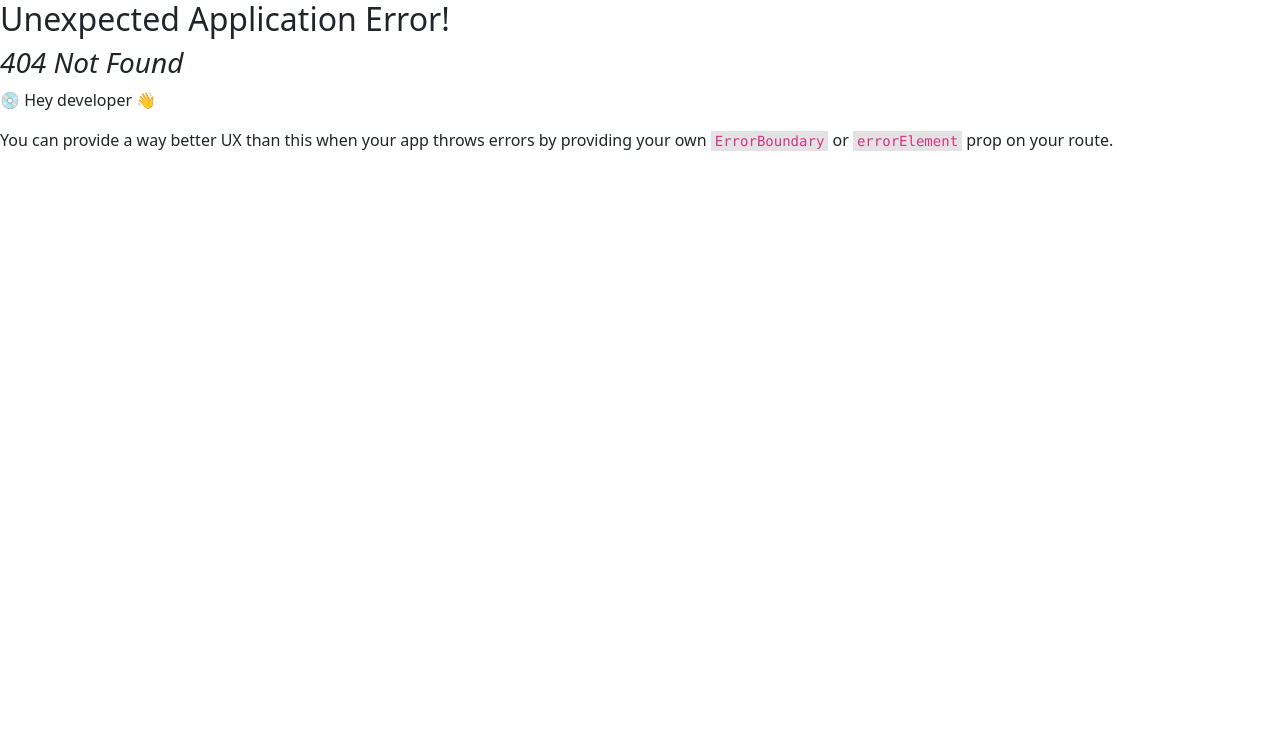
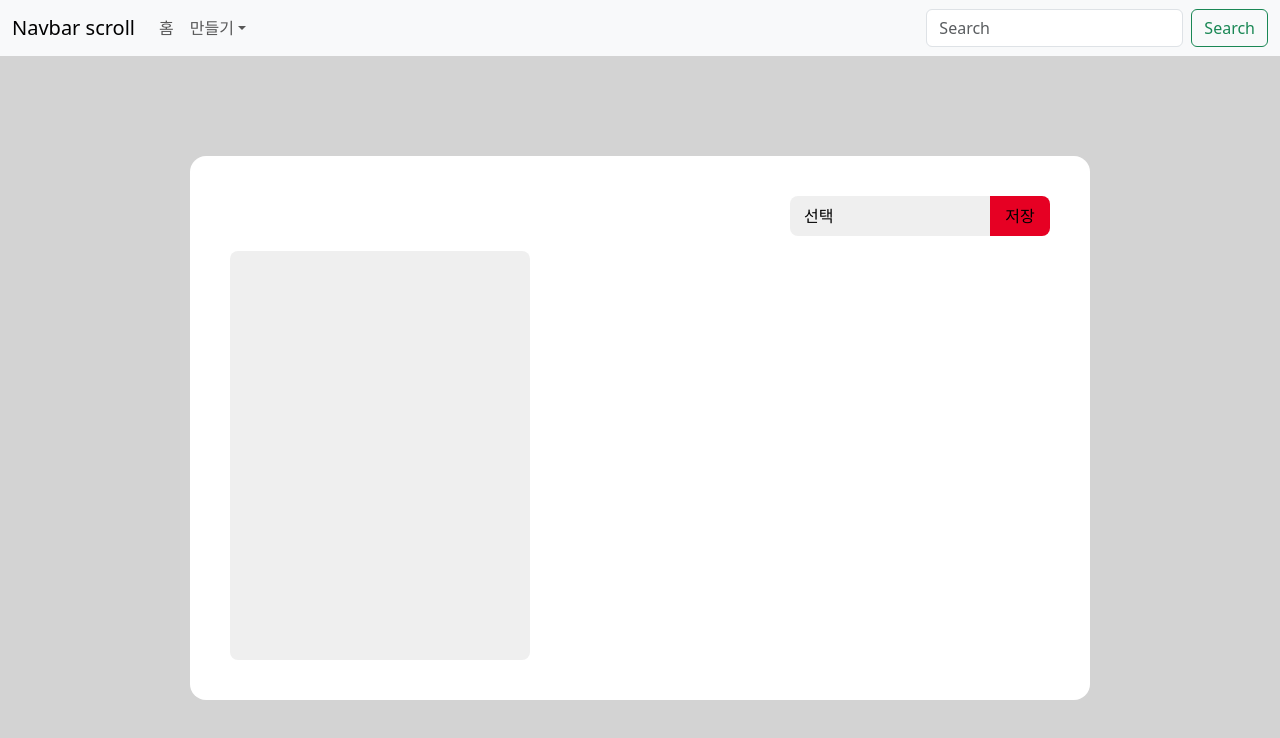
Before and after one commit to whatiiiii/kosmo-proj-final, a React (Vite) app in the folder frontend/: page /makepin in a window 1280 px wide. Before the commit this address had no page. Shown: the top 738 px of the page. Built offline with nearby package versions, Linux system fonts and the light colour scheme.

Commit message:
makepin 추가

```diff
--- a/frontend/src/components/MakePin.tsx
+++ b/frontend/src/components/MakePin.tsx
@@ -4,14 +4,172 @@ function MakePin() {
   return (
     <>
       <PinNavBar />
-      <div>
+      <div style={styles.mainscreen}>
         <div>
-          <div></div>
+          <div style={styles.startmainscreen}>
+            <div style={styles.fileupscreen}>
+              <div style={styles.searchbar}>
+                <div style={styles.searchbutton}></div>
+                <div style={styles.searchbutton2}>
+                  <button style={styles.scrollbutton}>
+                    <span>선택</span>
+                  </button>
+                  <button style={styles.scrollbutton2}>
+                    <span color="white">저장</span>
+                  </button>
+                </div>
+              </div>
+              <div style={styles.fileupload}>
+                <div style={styles.fileupload2}>
+                  <div style={styles.fileupload3}>
+                    <input
+                      aria-label="파일 업로드"
+                      id="media-upload-input-5d6df17c-e614-4193-9f8c-6ca3ea8c0a82"
+                      data-test-id="media-upload-input-5d6df17c-e614-4193-9f8c-6ca3ea8c0a82"
+                      type="file"
+                      accept="image/bmp,image/gif,image/jpeg,image/png,image/tiff,image/webp"
+                      aria-hidden="false"
+                      tabIndex={0}
+                      style={styles.fileupstyle}
+                    />
+                  </div>
+                </div>
+              </div>
+            </div>
+          </div>
         </div>
       </div>
     </>
   );
 }
-const styles: Record<string, React.CSSProperties> = {};
+function setThumbnail(event) {
+  var reader = new FileReader();
+
+  reader.onload = function (event) {
+    var img = document.createElement("img");
+    img.setAttribute("src", event.target.result);
+    document.querySelector("div#image_container").appendChild(img);
+  };
+
+  reader.readAsDataURL(event.target.files[0]);
+}
+const styles: Record<string, React.CSSProperties> = {
+  mainscreen: {
+    paddingTop: 55.972,
+    boxSizing: "border-box",
+    display: "block",
+  },
+  startmainscreen: {
+    top: 55.972,
+    boxSizing: "border-box",
+    display: "flex",
+    backgroundColor: "lightgray",
+    position: "fixed",
+    flexDirection: "column",
+    left: "0",
+    bottom: "0",
+    right: "0",
+    padding: 100,
+    alignItems: "center",
+  },
+  fileupscreen: {
+    textAlign: "center",
+    boxSizing: "border-box",
+    position: "relative",
+    flexDirection: "column",
+    display: "flex",
+    height: 700,
+    backgroundColor: "white",
+    borderRadius: 16,
+    width: 900,
+    justifyContent: "center",
+    paddingTop: 40,
+    paddingLeft: 40,
+    paddingRight: 40,
+  },
+  searchbar: {
+    marginBottom: 15,
+    boxSizing: "border-box",
+    display: "flex",
+  },
+  searchbutton: {
+    minWidth: 310,
+    minHeight: 40,
+    alignItems: "center",
+    margin: 0,
+    display: "flex",
+  },
+  searchbutton2: {
+    minWidth: 510,
+    minHeight: 40,
+    alignItems: "center",
+    margin: 0,
+    display: "flex",
+    paddingLeft: 250,
+  },
+  scrollbutton: {
+    alignItems: "center",
+    backgroundColor: "rgb(239, 239, 239)",
+    border: "none",
+    cursor: "pointer",
+    display: "flex",
+    flexGrow: 1,
+    height: 40,
+    justifyContent: "spaceBetween",
+    minWidth: 0,
+    width: 100,
+    outline: 0,
+    padding: "0px 0px 0px 14px",
+    position: "relative",
+    borderRadius: "8px 0px 0px 8px",
+    pointerEvents: "auto",
+  },
+  scrollbutton2: {
+    backgroundColor: "rgb(230, 0, 35)",
+    border: "none",
+    cursor: "pointer",
+    flex: "0 0 auto",
+    height: "40px",
+    width: 60,
+    outline: "0px",
+    padding: "0px 14px",
+    borderRadius: "0px 8px 8px 0px",
+    pointerEvents: "auto",
+  },
+  fileupload: {
+    paddingBottom: 40,
+    boxSizing: "border-box",
+    display: "flex",
+    flexDirection: "row",
+    width: 300,
+    height: "100%",
+  },
+  fileupload2: {
+    boxSizing: "border-box",
+    display: "block",
+    width: 300,
+    height: "100%",
+    flex: "1 1 auto",
+  },
+  fileupload3: {
+    backgroundColor: "rgb(239, 239, 239)",
+    boxShadow: "none",
+    height: "100%",
+    borderRadius: 8,
+    boxSizing: "border-box",
+    display: "block",
+    position: "relative",
+  },
+  fileupstyle: {
+    cursor: "pointer",
+    height: "100%",
+    opacity: 0,
+    position: "static",
+    width: "100%",
+    left: 0,
+    top: 0,
+    fontSize: 0,
+  },
+};
 
 export default MakePin;
--- a/frontend/src/main.tsx
+++ b/frontend/src/main.tsx
@@ -5,7 +5,6 @@ import "bootstrap/dist/css/bootstrap.min.css";
 //import "./index.css";
 import { createBrowserRouter, Outlet, RouterProvider } from "react-router-dom";
 import TestPage from "./components/TestPage.tsx";
-import ErrorPage from "./components/ErrorPage.tsx";
 import OmokBoard from "./components/OmokBoard.tsx";
 import ButtonFriend from "./components/ButtonFriend.tsx";
 import Clock from "./components/Clock.jsx";
@@ -14,6 +13,7 @@ import Imageprac from "./components/Imageprac.tsx";
 import MainPage from "./components/MainPage.tsx";
 import Feed from "./components/Feed.tsx";
 import UserProfile from "./components/UserProfile.tsx";
+import MakePin from "./components/MakePin.tsx";
 import { UserProvider } from "./components/UserProvider.tsx";
 
 const router = createBrowserRouter(
@@ -63,6 +63,10 @@ const router = createBrowserRouter(
           path: "profile",
           element: <UserProfile />,
         },
+        {
+          path: "makepin",
+          element: <MakePin />,
+        },
       ],
     },
   ],
```
